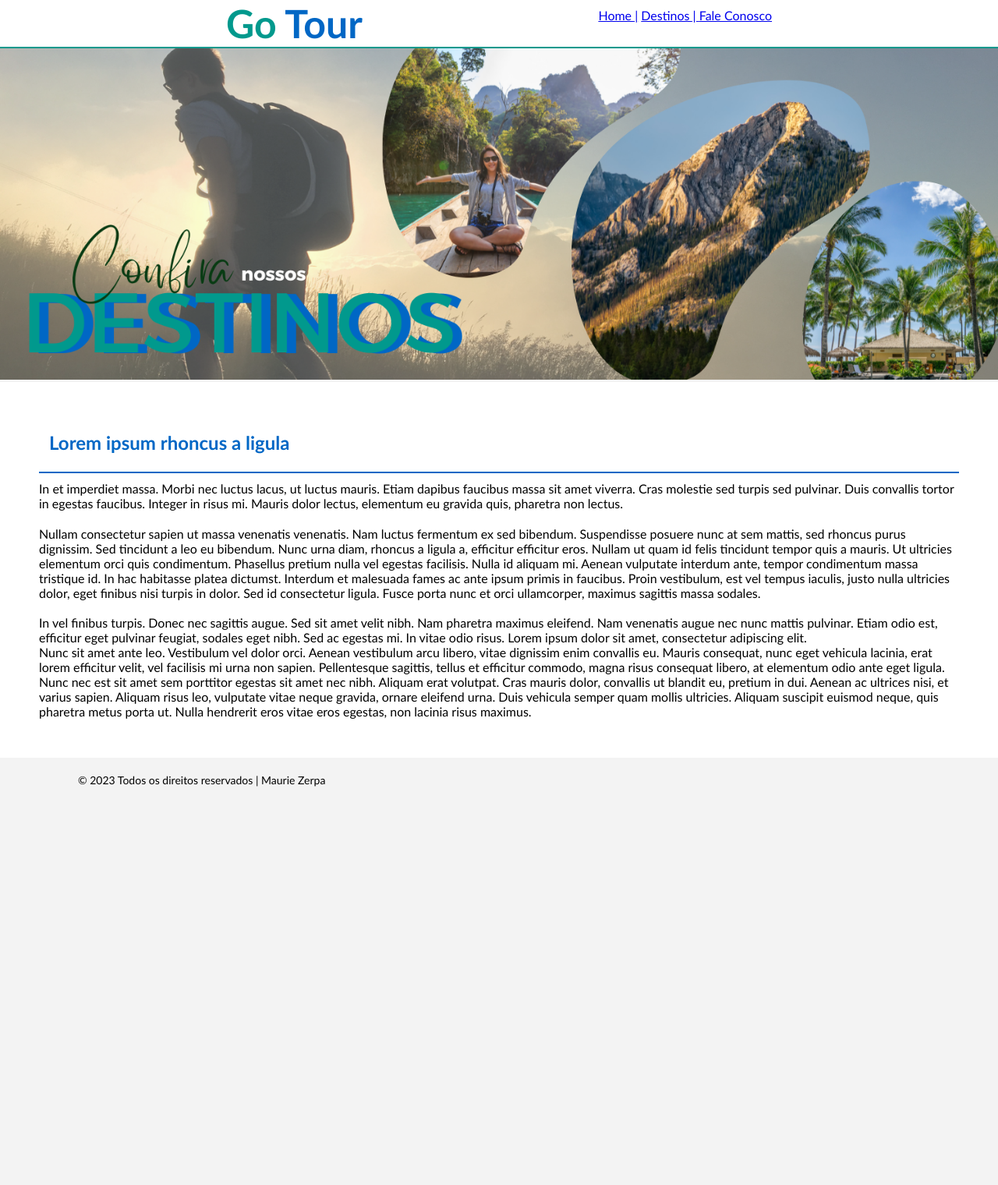
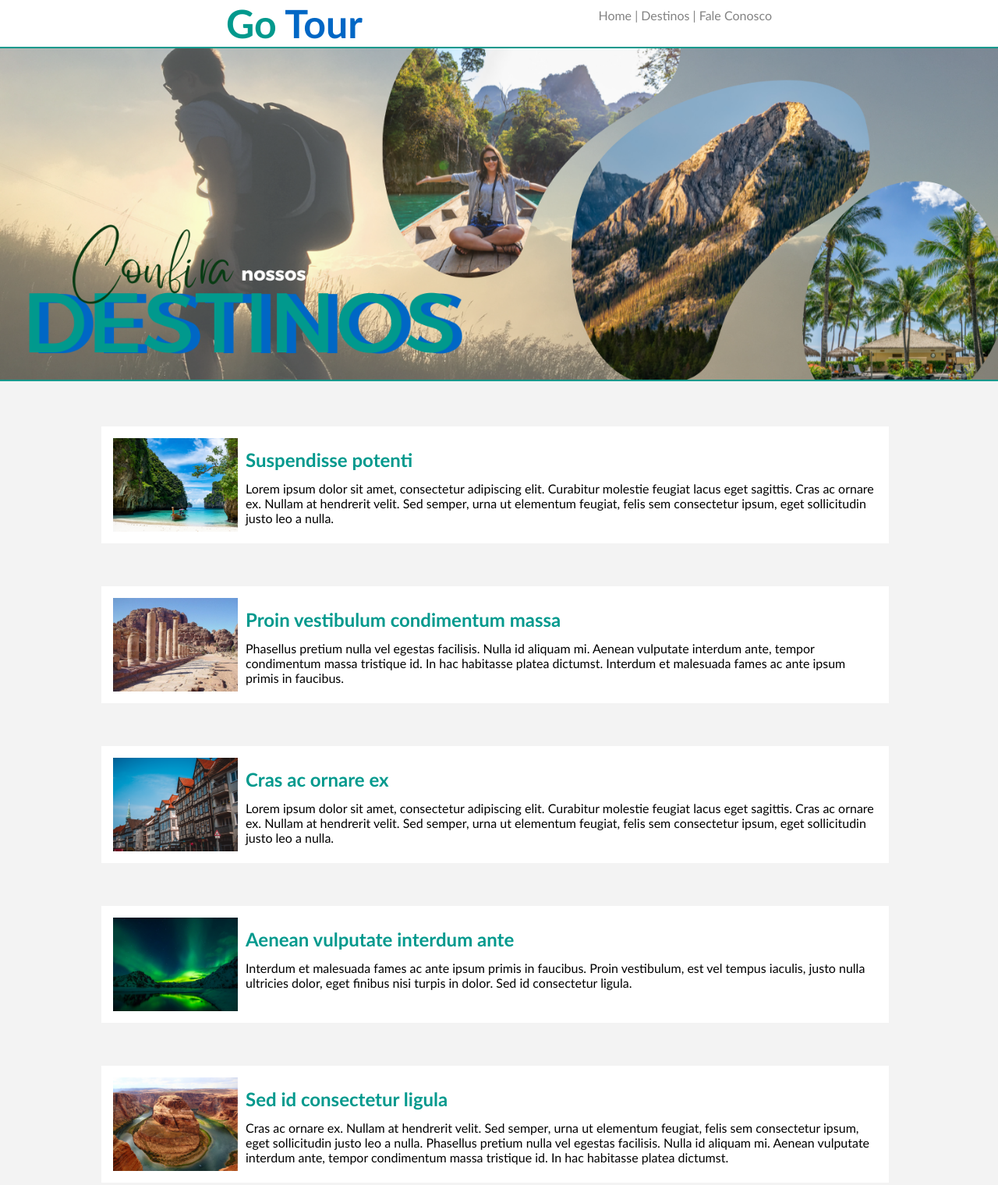
Before and after one commit to mauriezerpa/projeto1, a plain HTML site: page destinos.html in a window 1280 px wide. Shown: the top 1520 px of the page at 78% size. Before the commit the page ends 1029 px from the top, so only its background shows below. Drawn offline with Linux system fonts and the light colour scheme.

Commit message:
6to dia de atualizacao

```diff
--- a/css/estilo.css
+++ b/css/estilo.css
@@ -80,7 +80,7 @@ h2{
 				width: 	265px;
 				padding: 5px;
 				float: left;
-				margin: 110px 5px 55px 110px;
+				margin: 50px 5px 55px 110px;
 			}
 
 #postagem{
@@ -110,12 +110,46 @@ h2{
 	margin-right: auto;
 	margin-bottom: 0;
 	width: 100%;
+	border-bottom: 2px solid #01998d;
 
 }
 
 
 
 /*Formatacao do menu*/
+
+
+a{
+	text-decoration: none;
+	padding: 5px, 10px;
+}
+
+/*Nao visitados*/
+
+a:link{
+	color: #838383;
+}
+
+/*Visitados*/
+
+a:visited{
+	color: #838383;
+}
+
+/*Hover*/
+
+a:hover{
+	background: #01998D;
+	color: #fff;
+}
+
+/*active*/
+
+a:active{
+	color: #535353 ;
+}
+
+
 /*Classes*/
 
 .verde{
--- a/destinos.html
+++ b/destinos.html
@@ -25,10 +25,73 @@
 		</div>
 
 
-		<div>
-			<img id="img-destino" src="imagens/img4.png">
+		     <div>
+			     <img id="img-destino" src="imagens/img4.png">
 
-		</div>
+		     </div>
+
+
+
+		<div id="contato" >
+		   	    <div id="postagem-2">
+
+		   	 <img class="imagens-2" src="imagens/1.png">
+               <h2 class="verde">Suspendisse potenti</h2>
+		   		  <p>Lorem ipsum dolor sit amet, consectetur adipiscing elit. Curabitur molestie feugiat lacus eget sagittis. Cras ac ornare ex. Nullam at hendrerit velit. Sed semper, urna ut elementum feugiat, felis sem consectetur ipsum, eget sollicitudin justo leo a nulla.  </p> <br>
+		   	 </div>
+		   </div>
+
+
+
+		   <div id="contato" >
+		   	    <div id="postagem-2">
+
+		   	 <img class="imagens-2" src="imagens/2.png">
+               <h2 class="verde">Proin vestibulum condimentum massa</h2>
+		   		  <p>Phasellus pretium nulla vel egestas facilisis. Nulla id aliquam mi. Aenean vulputate interdum ante, tempor condimentum massa tristique id. In hac habitasse platea dictumst. Interdum et malesuada fames ac ante ipsum primis in faucibus.  </p> <br>
+
+
+		   	 </div>
+
+		   </div>
+
+		   <div id="contato" >
+		   	    <div id="postagem-2">
+
+		   	 <img class="imagens-2" src="imagens/3.png">
+               <h2 class="verde">Cras ac ornare ex</h2>
+		   		  <p>Lorem ipsum dolor sit amet, consectetur adipiscing elit. Curabitur molestie feugiat lacus eget sagittis. Cras ac ornare ex. Nullam at hendrerit velit. Sed semper, urna ut elementum feugiat, felis sem consectetur ipsum, eget sollicitudin justo leo a nulla.  </p> <br>
+
+
+		   	 </div>
+
+		   </div>
+
+		   <div id="contato" >
+		   	    <div id="postagem-2">
+
+		   	 <img class="imagens-2" src="imagens/4.png">
+               <h2 class="verde"> Aenean vulputate interdum ante</h2>
+		   		  <p>Interdum et malesuada fames ac ante ipsum primis in faucibus. Proin vestibulum, est vel tempus iaculis, justo nulla ultricies dolor, eget finibus nisi turpis in dolor. Sed id consectetur ligula.</p> <br>
+
+
+		   	 </div>
+
+		   </div>
+
+		   <div id="contato" >
+		   	    <div id="postagem-2">
+
+		   	 <img class="imagens-2" src="imagens/5.png">
+               <h2 class="verde"> Sed id consectetur ligula</h2>
+		   		  <p>Cras ac ornare ex. Nullam at hendrerit velit. Sed semper, urna ut elementum feugiat, felis sem consectetur ipsum, eget sollicitudin justo leo a nulla. Phasellus pretium nulla vel egestas facilisis. Nulla id aliquam mi. Aenean vulputate interdum ante, tempor condimentum massa tristique id. In hac habitasse platea dictumst.  </p> <br>
+
+
+		   	 </div>
+
+		   </div>
+
+
 
 		<div id="postagem">
 
```
Also changed, not shown: index.html (+10 -1 lines), imagens/1.png (added), imagens/2.png (added), imagens/3.png (added), imagens/4.png (added), imagens/5.png (added), 1 other file.
